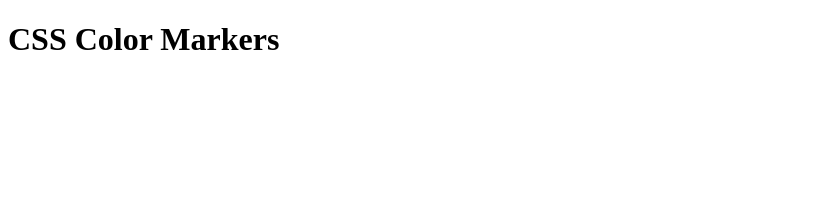
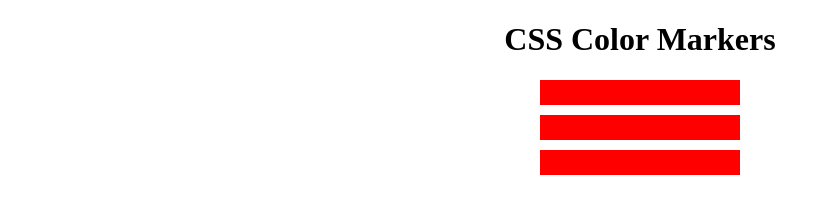
Before and after one commit to cheecha666/css, a plain HTML site: page index.html in a window 1280 px wide. Shown: the whole page, without its empty margins (0-829 px from the left). Drawn offline with Linux system fonts and the light colour scheme.

Commit message:
color
цвета маркеров

```diff
--- a/index.html
+++ b/index.html
@@ -4,10 +4,14 @@
       <meta name="viewport" content="width=device-width, initial-scale=1.0">
       <meta charset="utf-8">
       <title>Colored Markers</title>
-      <link rel="stylesheet" href="styles.css">
+      <link rel="stylesheet" href="style.css">
     </head>
     <body>
         <h1>CSS Color Markers</h1>
-        <div class="container"><div class="marker"></div></div>
+        <div class="container">
+            <div class="marker one"></div>
+            <div class="marker two"></div>
+            <div class="marker three"></div>
+        </div>
     </body>
 </html>
--- a/style.css
+++ b/style.css
@@ -3,5 +3,8 @@ h1 {
 }
 
 .marker{
+    margin:10px auto;
+    height: 25px;
+    width: 200px;
     background-color: red;
 }
```
